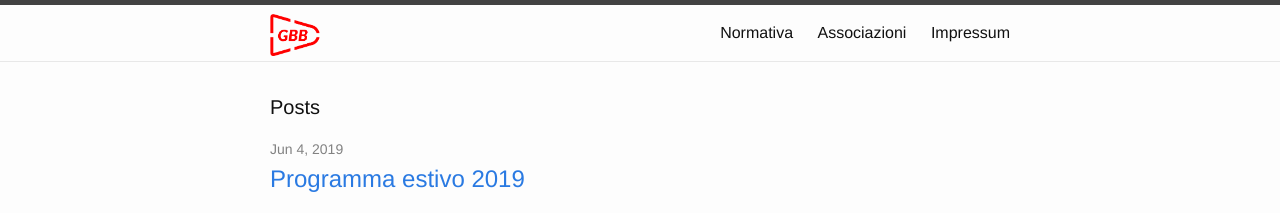
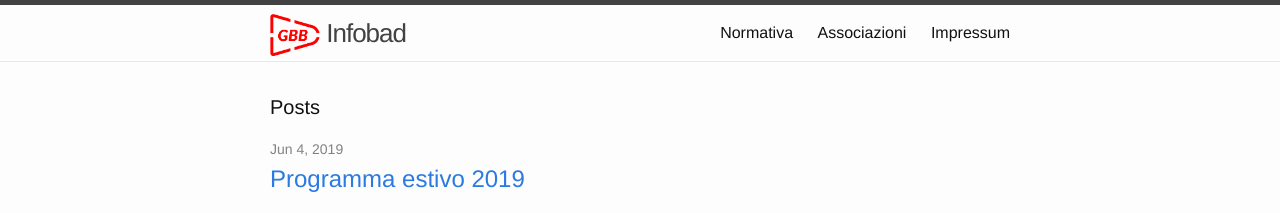
Before and after one commit to infobad/infobad.github.io, a Jekyll site: the page built from index.html, in a window 1280 px wide. Shown: the top 213 px of the page. Built offline with Jekyll 4.4.1, drawn with Linux system fonts in a browser that asks for light colours.

Commit message:
Add site title again

```diff
--- a/_includes/header.html
+++ b/_includes/header.html
@@ -14,7 +14,7 @@
       {% assign header_pages = site.pages %}
     {% endif %}
 
-    <a class="site-title" href="{{ site.baseurl }}/"><img src="{{ site.logo | relative_url }}" alt="Infobad" width="50" /></a>
+    <a class="site-title" href="{{ site.baseurl }}/"><img src="{{ site.logo | relative_url }}" alt="Infobad" width="50" /> {{ site.title }}</a>
 
     <nav class="site-nav">
       <a href="#" class="menu-icon">
```
